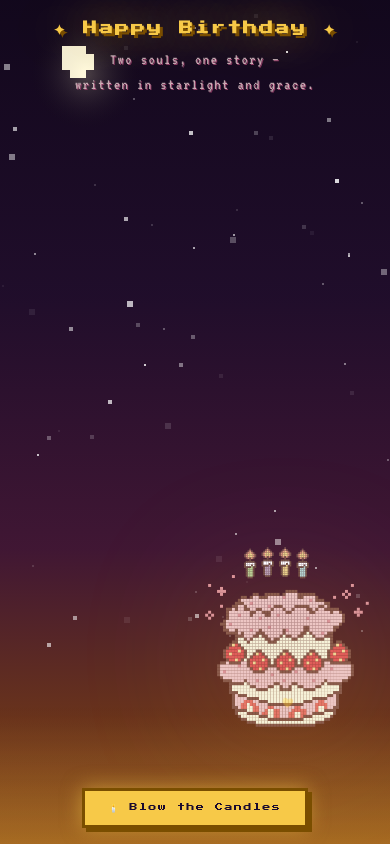
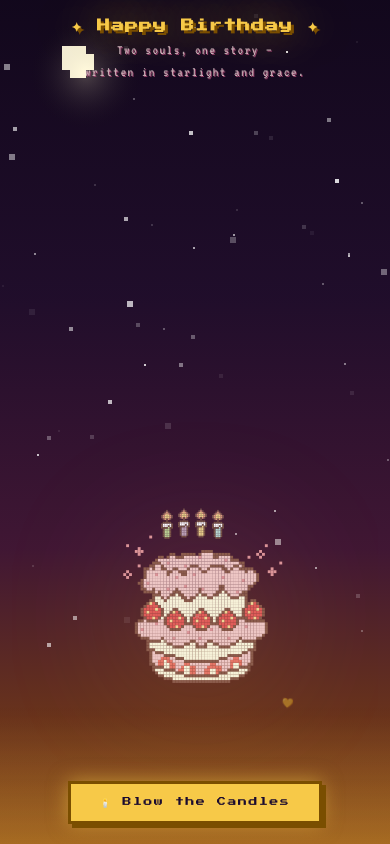
Before and after one commit to Pan-2006/HappyBirthday, a plain HTML site: page index.html in a window 390 px wide. Drawn offline with Linux system fonts and the light colour scheme.

Commit message:
Update Extra.css

```diff
--- a/Extra.css
+++ b/Extra.css
@@ -224,16 +224,14 @@
 /* ── Pixel stage ── */
 #pixel-stage {
   position: absolute;
-  bottom: 0;
+  top: 0;
   left: 50%;
-  transform: translateX(-50%); /* This pulls the cake back to the exact center */
-  width: 200px; /* Give it a defined width so children can position relative to it */
-  height: var(--cake-h);
-  display: flex;
-  justify-content: center;
-  align-items: flex-end;
-  z-index: 5;
-  overflow: visible !important;
+  width: 680px;
+  height: 800px;
+  transform-origin: top center;
+  transform: translateX(-50%) scale(0.72);
+  z-index: 4;
+  overflow: visible;
 }
 
 .container, .cake-container {
@@ -324,76 +322,87 @@
   #char-girl   { right: clamp(8px, 4vw, 60px); }
 }
 
-/* ── MOBILE (≤600px) — full vertical stack, no overflow bleed ── */
+/* ── MOBILE (≤600px) ── */
 @media (max-width: 600px) {
-  :root { --cake-h: 275px; }
+  /* Cake visual height at scale(0.34): 85 × 8.5 × 0.34 = 245px */
+  :root { --cake-h: 245px; }
 
-  /* Hero: normal flow, not overflow:visible — prevents story bleed */
+  /* Hero: strict 100vh, no overflow so story never bleeds through */
   #hero {
-    min-height: 100vh;
     height: 100vh;
+    min-height: 0;
     overflow: hidden;
-    padding: 20px 16px 0;
-    justify-content: space-between;
+    padding: 16px 12px 0;
+    display: flex;
+    flex-direction: column;
+    align-items: center;
+    justify-content: flex-start;
   }
 
-  /* Title: smaller, tight to top */
+  /* Title — compact but fully visible */
   #title-area {
-    margin-bottom: 8px;
+    flex-shrink: 0;
+    margin-bottom: 6px;
+    animation: none; /* disable float on mobile to save space */
   }
   #title-area h1 {
-    font-size: clamp(9px, 3.8vw, 14px);
-    letter-spacing: 2px;
+    font-size: clamp(8px, 3.5vw, 13px);
+    letter-spacing: 1px;
+    line-height: 1.6;
   }
   #title-area .subtitle {
-    font-size: clamp(13px, 4vw, 17px);
+    font-size: 14px;
+    margin-top: 2px;
   }
 
-  /* Bottom stage: fills remaining space, centers cake+button */
+  /* Bottom stage: fills rest, stacks cake+button at bottom */
   #bottom-stage {
     flex: 1;
+    width: 100%;
+    display: flex;
     align-items: flex-end;
     justify-content: center;
-    width: 100%;
+    overflow: hidden;
   }
 
-  /* Characters: hidden on mobile */
-  #char-boy, #char-girl {
-    display: flex !important;
-    position: absolute;
-    bottom: 0;
-    transform: scale(1);
+  /* Hide characters on mobile — too cramped */
+  #char-boy, #char-girl { display: none !important; }
+
+  /* Center col: full width, snug bottom stack */
+  #center-col {
+    width: 100%;
+    padding-bottom: 20px;
+    justify-content: flex-end;
+    align-items: center;
   }
 
-  #char-boy {
-    display: flex !important;
-    left: -130px; /* Pulls the boy closer to the cake center */
+  /* Cake shell matches new scale */
+  #cake-area { height: var(--cake-h); }
+
+  /* Cake stage scaled down for mobile — restore proper transform */
+  #pixel-stage {
+    position: absolute;
+    top: 0;
+    left: 50%;
+    width: 680px;
+    height: 800px;
+    transform-origin: top center;
+    transform: translateX(-50%) scale(0.34);
   }
 
-  #char-girl {
-    display: flex !important;
-    right: -130px; /* Pulls the girl closer to the cake center */
+  /* Wish text */
+  #wish-text {
+    font-size: 18px;
+    margin-top: 6px;
+    min-height: 24px;
   }
 
-  /* Center col: full width, snug vertical stack */
-  #center-col {
-    width: 100vw;
-    padding-bottom: 16px;
-    justify-content: flex-end;
+  /* Button — easy tap target */
+  #action-area { margin-top: 8px; gap: 6px; }
+  #blow-btn {
+    font-size: 9px;
+    padding: 13px 28px;
   }
-
-  /* Cake stage: smaller scale */
-  #pixel-stage {
-    transform: translateX(-50%) scale(0.35);
-    left: 50%;
-    bottom: 20px;
-  }
-
-
-  /* Wish text + button: tight spacing */
-  #wish-text  { margin-top: 8px; font-size: 18px; }
-  #action-area { margin-top: 8px; }
-  #blow-btn { padding: 12px 24px; font-size: 8px; }
 }
 
 /* ═══════════════════════════════════════════════════
@@ -415,7 +424,7 @@
 }
 .story-line {
   font-family: 'VT323', monospace;
-  font-size: clamp(19px, 3.2vw, 30px);
+  font-size: clamp(19px, 5vw, 30px);
   color: var(--cream);
   line-height: 1.85;
   padding: 14px 0;
```
